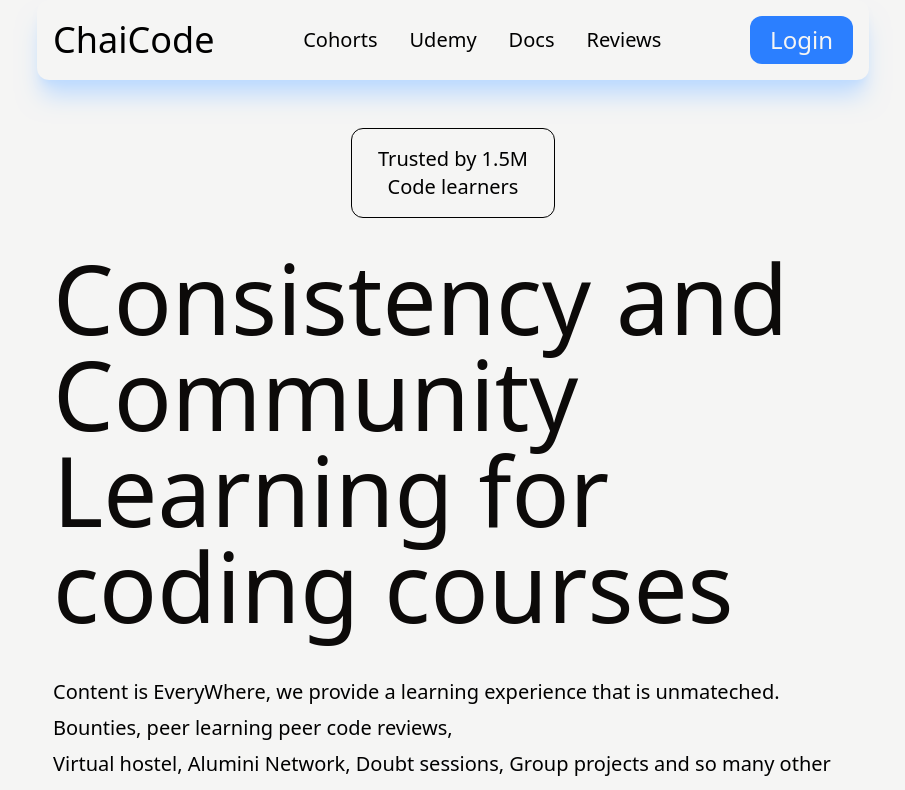
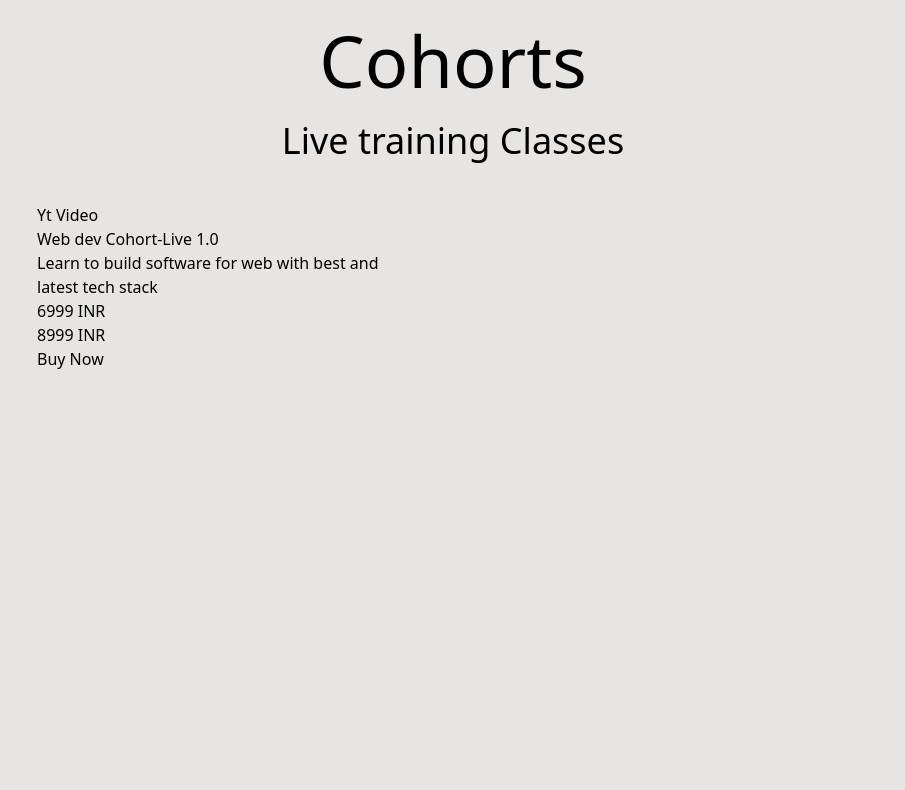
Before and after one commit to HsrRaza/chai-code, a React (Vite) app in the folder chai-code/: page / in a window 1280 px wide. Shown: the top 790 px of the page, without its empty margins (187-1092 px from the left). Built offline with nearby package versions, Linux system fonts and the light colour scheme.

Commit message:
added cohortPage

```diff
--- a/chai-code/src/App.tsx
+++ b/chai-code/src/App.tsx
@@ -1,22 +1,15 @@
-import Cta from "./components/Cta"
-import HeadSec from "./components/HeadSec"
-import Navbar from "./components/Navbar"
-import Video from "./components/Video"
-
+import CohortPage from "./pages/CohortPage";
+import HeroPage from "./pages/HeroPage";
 
 function App() {
   return (
-    <div className="bg-stone-100">
-      <div className="md:w-[65%] mx-auto h-screen">
-      <Navbar/>
-      <HeadSec/>
-      <Cta/>
-      <Video/>
-
+    <div className="h-full w-full bg-stone-200 ">
+      <div className="md:w-[65%] mx-auto min-h-screen">
+        {/* <HeroPage /> */}
+        <CohortPage />
       </div>
-
     </div>
-  )
+  );
 }
 
-export default App
+export default App;
--- a/chai-code/src/components/Cta.tsx
+++ b/chai-code/src/components/Cta.tsx
@@ -1,6 +1,6 @@
 const Cta = () => {
   return (
-    <div className="px-1 py-4 mt-5 w-[30%] flex justify-center items-center  mx-auto text-center rounded-xl gap-4 border">
+    <div className="px-1 py-4 mt-5 w-[30%] flex justify-center items-center  mx-auto text-center rounded-xl gap-4 border mb-4">
       <div className="text-center">
         <h1 className="text-3xl/tight text-stone-950">Check Live Cohorts</h1>
       </div>
--- a/chai-code/src/components/HeadSec.tsx
+++ b/chai-code/src/components/HeadSec.tsx
@@ -1,6 +1,6 @@
 const HeadSec = () => {
   return (
-    <div className="mt-10 w-full flex flex-col justify-center text-center p-2 h-auto items-center gap-6">
+    <div className="mt-20 w-full flex flex-col justify-center text-center p-2 h-auto items-center gap-6">
       <div className="py-4 w-[25%] flex justify-center items-center  border mx-auto text-center rounded-xl">
         <h3 className="sm:text-xl md:text-xl ">
           Trusted by 1.5M Code learners
--- a/chai-code/src/components/Video.tsx
+++ b/chai-code/src/components/Video.tsx
@@ -1,9 +1,9 @@
-import React from 'react'
+
 import VideoEmbed from '../hooks/VideoEmbed'
 
 const Video = () => {
   return (
-    <div className='w-full flex items-center justify-center p-2 mt-2 rounded-xl'>
+    <div className='w-full flex items-center justify-center p-2 m-5 rounded-xl'>
         <VideoEmbed  embedUrl='https://www.youtube.com/embed/LWMk9yFAE5M' title='Youtubr'/>
     </div>
   )
--- /dev/null
+++ b/chai-code/src/components/cohorts/LiveCards.tsx
@@ -0,0 +1,32 @@
+
+export const LiveCards = () => {
+  return (
+    <div>
+        <Cards/>
+    </div>
+  )
+}
+
+export default LiveCards
+
+const Cards = ()=>{
+return (
+    <div>
+        <div>
+            Yt Video
+        </div>
+        <div>
+            <h3>Web dev Cohort-Live 1.0</h3>
+            <p>Learn to build software for web with best and <br /> latest tech  stack</p>
+        </div>
+        <div>
+            <div>6999 INR</div>
+            <div>8999 INR</div>
+        </div>
+        <div>
+            <button>Buy Now </button>
+        </div>
+
+    </div>
+)
+}
--- /dev/null
+++ b/chai-code/src/components/cohorts/Text.tsx
@@ -0,0 +1,11 @@
+
+const Text = () => {
+  return (
+    <div className="text-center p-4 ">
+        <h1 className="text-7xl text-shadow-stone-500 m-2">Cohorts</h1>
+        <h3 className="text-4xl/relaxed m-4">Live training Classes </h3>
+    </div>
+  )
+}
+
+export default Text
--- a/chai-code/src/hooks/VideoEmbed.tsx
+++ b/chai-code/src/hooks/VideoEmbed.tsx
@@ -7,7 +7,7 @@ interface VideoEmbedProps {
 
 const VideoEmbed: React.FC<VideoEmbedProps> = ({ embedUrl, title }) => {
   return (
-    <div className="video-responsive">
+    <div className="">
       <iframe
         width="760"
         height="420"
@@ -15,7 +15,7 @@ const VideoEmbed: React.FC<VideoEmbedProps> = ({ embedUrl, title }) => {
         allow="accelerometer; autoplay; clipboard-write; encrypted-media; gyroscope; picture-in-picture"
         allowFullScreen
         title={title}
-        className='rounded-xl'
+        className='rounded-xl '
       />
     </div>
   );
--- /dev/null
+++ b/chai-code/src/pages/CohortPage.tsx
@@ -0,0 +1,14 @@
+import LiveCards from "../components/cohorts/LiveCards"
+import Text from "../components/cohorts/Text"
+
+
+const CohortPage = () => {
+  return (
+    <div>
+        <Text/>
+        <LiveCards/>
+    </div>
+  )
+}
+
+export default CohortPage
--- /dev/null
+++ b/chai-code/src/pages/HeroPage.tsx
@@ -0,0 +1,18 @@
+import Cta from "../components/Cta"
+import HeadSec from "../components/HeadSec"
+import Navbar from "../components/Navbar"
+import Video from "../components/Video"
+
+
+const HeroPage = () => {
+  return (
+    <div>
+        <Navbar/>
+        <HeadSec/>
+        <Cta/>
+        <Video/>
+    </div>
+  )
+}
+
+export default HeroPage
```
